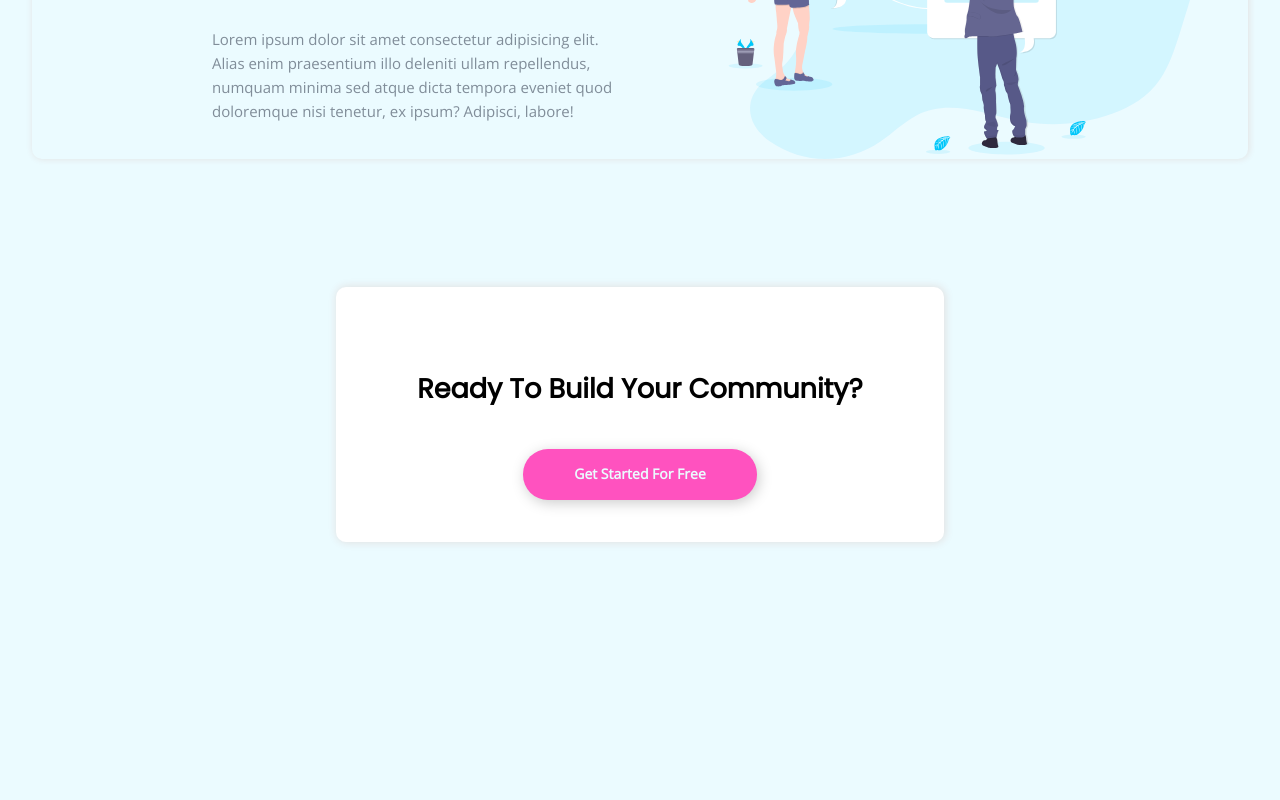
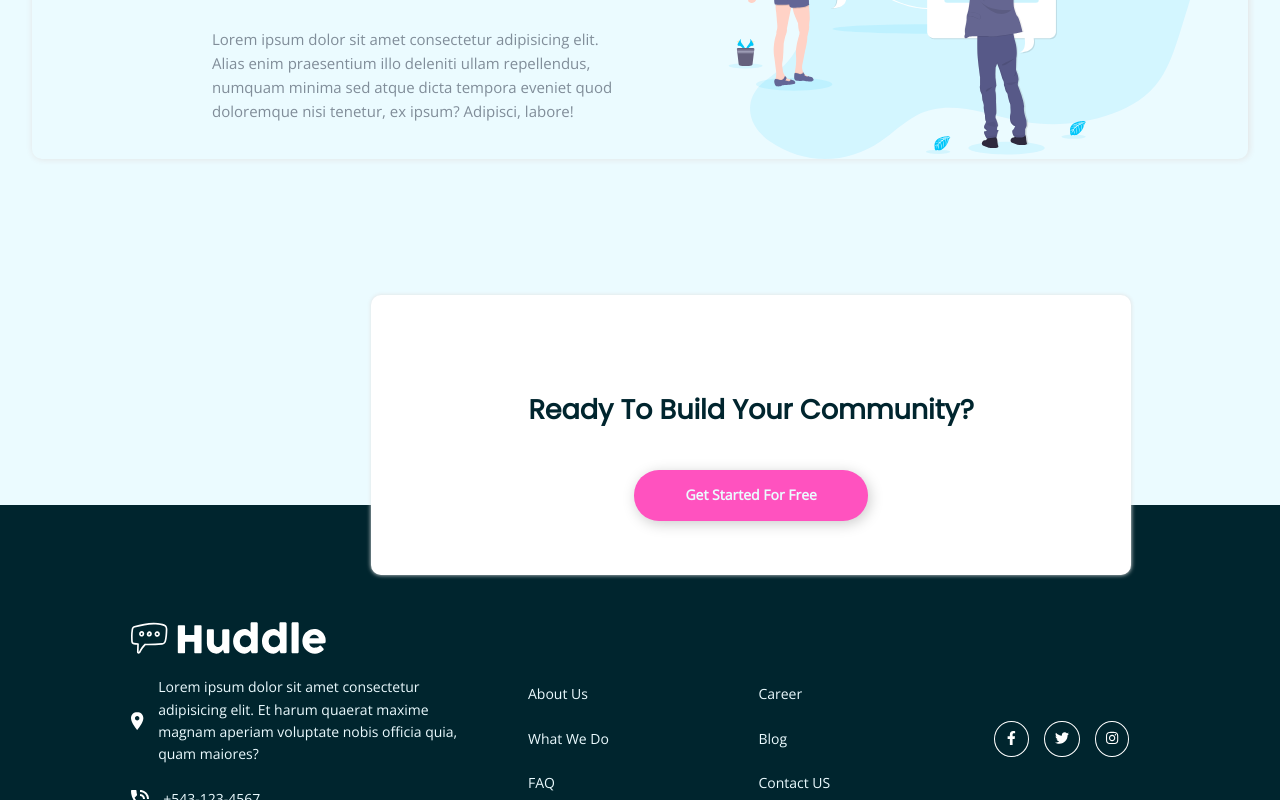
Before and after one commit to ayanb12/Huddle-Landing-Page, a plain HTML site: page index.html in a window 1280 px wide. Shown: the part 2000-2800 px from the top of the page. Before the commit the page ends 2574 px from the top, so only its background shows below. Drawn offline with nearby package versions, Linux system fonts and the light colour scheme.

Commit message:
Done with footer

```diff
--- a/css/style.css
+++ b/css/style.css
@@ -38,9 +38,14 @@ li {
   overflow: hidden;
 }
 
-.logo-primary {
+.logo-primary,
+.logo-secondary {
   width: 195px;
   height: 100%;
+}
+
+.logo-secondary {
+  filter: brightness(0) invert(1);
 }
 
 .heading-primary,
@@ -127,7 +132,7 @@ li {
   justify-content: start;
 }
 
-.showcase .first-content>div {
+.showcase .first-content > div {
   width: 100%;
   margin-bottom: 40px;
 }
@@ -137,12 +142,12 @@ li {
   height: 487px;
 }
 
-
 /* Together section */
 .together {
   width: 100%;
   height: 100%;
   padding: 4rem 0;
+  margin-bottom: 250px;
 }
 
 .cards {
@@ -176,18 +181,15 @@ li {
   height: 100%;
 }
 
-
 .together .cards .card .second-content .logo-together {
   width: 100%;
   height: 100%;
 }
 
-
-
 /* Ready section */
 .ready {
-	width: 50%;
-	height: 100%;
+  width: 760px;
+  height: 280px;
   margin: 0 auto;
   display: flex;
   justify-content: center;
@@ -196,12 +198,99 @@ li {
   flex-direction: column;
   padding: 2.6rem 0.2rem;
   background-color: #fff;
-	box-shadow: 0.9px 0px 9px 0.7px rgb(226, 225, 225);
+  box-shadow: 0.1px 0px 4px 0.1px rgb(226, 225, 225);
   border-radius: 10px;
+  position: absolute;
+  left: 29%;
+  top: -45%;
 }
 
 .ready .heading-ready {
   padding: 2.4rem 0;
   font-family: var(--poppins-font);
   font-size: 27px;
+  color: var(--very-dark-cyan);
 }
+
+/* Main Footer section */
+.main-footer {
+  position: relative;
+  width: 100%;
+  height: 100%;
+  background-color: var(--very-dark-cyan);
+  font-size: 14px;
+  color: var(--very-pale-cyan);
+  font-family: var(--open-sans-font);
+}
+
+.main-footer .footer-cards {
+  padding: 2rem 4rem;
+  display: flex;
+  justify-content: center;
+  align-items: center;
+  text-align: start;
+}
+
+.main-footer .footer-cards .footer-card {
+  flex: 1;
+  padding: 0.6rem 2rem;
+}
+
+.main-footer .footer-cards .footer-card:first-child {
+  flex: 2;
+}
+
+.footer-cards .footer-card .footer-links {
+  padding: 2rem 0.2rem;
+}
+
+.footer-cards .footer-card .footer-links:first-child li {
+  display: flex;
+  align-items: center;
+}
+
+.footer-cards .footer-card .footer-links:first-child li span {
+  margin-left: 14px;
+}
+
+.footer-cards .footer-card .footer-links li {
+  padding: 0.7rem 0;
+}
+
+.footer-links li a {
+  color: var(--very-pale-cyan);
+  transition: padding-left 0.1s ease-in;
+}
+
+.footer-links li a:hover {
+  padding-left: 0.4rem;
+  color: rgb(179, 117, 41);
+}
+
+.footer-card:last-child .footer-links {
+  display: flex;
+  justify-content: center;
+  align-items: center;
+}
+
+.footer-card:last-child .footer-links li a {
+  color: #fff;
+  padding: 6px 10px;
+  margin-right: 15px;
+  border: 1px solid #fff;
+  border-radius: 50%;
+}
+
+.footer-card:last-child .footer-links li a:hover {
+  background-color: rgb(238, 98, 34);
+}
+
+.footer-card:last-child .footer-links li:first-child a {
+  padding: 6px 12.2px;
+}
+
+.copyright {
+  position: absolute;
+  right: 82px;
+  bottom: 65px;
+}
--- a/index.html
+++ b/index.html
@@ -1,12 +1,16 @@
 <!DOCTYPE html>
 <html lang="en">
-
   <head>
     <meta charset="UTF-8" />
     <meta name="viewport" content="width=device-width, initial-scale=1.0" />
     <!-- displays site properly based on user's device -->
 
-	<link rel="icon" type="image/png" sizes="32x32" href="./images/favicon-32x32.png" />
+    <link
+      rel="icon"
+      type="image/png"
+      sizes="32x32"
+      href="./images/favicon-32x32.png"
+    />
     <link rel="stylesheet" href="./css/style.css" />
 
     <title>
@@ -42,7 +46,11 @@
           </div>
 
           <div class="second-content">
-					<img src="./images/illustration-mockups.svg" alt="img" class="showcase-img" />
+            <img
+              src="./images/illustration-mockups.svg"
+              alt="img"
+              class="showcase-img"
+            />
           </div>
         </div>
       </div>
@@ -66,13 +74,21 @@
             </div>
 
             <div class="second-content">
-						<img src="./images/illustration-grow-together.svg" alt="grow" class="logo-together" />
+              <img
+                src="./images/illustration-grow-together.svg"
+                alt="grow"
+                class="logo-together"
+              />
             </div>
           </div>
 
           <div class="card">
             <div class="second-content">
-						<img src="./images/illustration-flowing-conversation.svg" alt="flowing" class="logo-together" />
+              <img
+                src="./images/illustration-flowing-conversation.svg"
+                alt="flowing"
+                class="logo-together"
+              />
             </div>
 
             <div class="first-content">
@@ -98,7 +114,11 @@
             </div>
 
             <div class="second-content">
-						<img src="./images/illustration-your-users.svg" alt="yourusers" class="logo-together" />
+              <img
+                src="./images/illustration-your-users.svg"
+                alt="yourusers"
+                class="logo-together"
+              />
             </div>
           </div>
         </div>
@@ -106,17 +126,84 @@
     </section>
 
     <!-- Ready to Build section -->
-	<div class="container">
+
+    <!-- Footer section -->
+    <footer class="main-footer">
       <div class="ready">
         <h2 class="heading-ready">Ready To Build Your Community?</h2>
         <a href="#" class="btn-secondary">Get Started For Free</a>
       </div>
+
+      <div class="container">
+        <div class="footer-cards">
+          <div class="footer-card">
+            <ul class="footer-links">
+              <li>
+                <img
+                  src="./images/logo.svg"
+                  alt="logo"
+                  class="logo-secondary"
+                />
+              </li>
+              <li>
+                <img src="./images/icon-location.svg" alt="location" />
+                <span
+                  >Lorem ipsum dolor sit amet consectetur adipisicing elit. Et
+                  harum quaerat maxime magnam aperiam voluptate nobis officia
+                  quia, quam maiores?</span
+                >
+              </li>
+              <li>
+                <img src="./images/icon-phone.svg" alt="phone" />
+                <span>+543-123-4567</span>
+              </li>
+              <li>
+                <img src="./images/icon-email.svg" alt="email" />
+                <span>example@huddle.com</span>
+              </li>
+            </ul>
+          </div>
+          <div class="footer-card">
+            <ul class="footer-links">
+              <li><a href="#">About Us</a></li>
+              <li><a href="#">What We Do</a></li>
+              <li><a href="#">FAQ</a></li>
+            </ul>
           </div>
 
+          <div class="footer-card">
+            <ul class="footer-links">
+              <li><a href="#">Career</a></li>
+              <li><a href="#">Blog</a></li>
+              <li><a href="#">Contact US</a></li>
+            </ul>
+          </div>
 
-	<footer class="main-footer">
+          <div class="footer-card">
+            <ul class="footer-links">
+              <li>
+                <a href="#"> <i class="fab fa-facebook-f"></i></a>
+              </li>
+              <li>
+                <a href="#"> <i class="fab fa-twitter"></i></a>
+              </li>
+              <li>
+                <a href="#"> <i class="fab fa-instagram"></i></a>
+              </li>
+            </ul>
+          </div>
+        </div>
+      </div>
 
+      <div class="copyright">
+        &copy; Copyright 2018 Huddle. All rights reserved
+      </div>
     </footer>
+
+    <script
+      src="https://cdnjs.cloudflare.com/ajax/libs/font-awesome/5.13.0/js/all.min.js"
+      integrity="sha256-KzZiKy0DWYsnwMF+X1DvQngQ2/FxF7MF3Ff72XcpuPs="
+      crossorigin="anonymous"
+    ></script>
   </body>
-
 </html>
```
Lines whose indentation alone changed are shown as unchanged.
